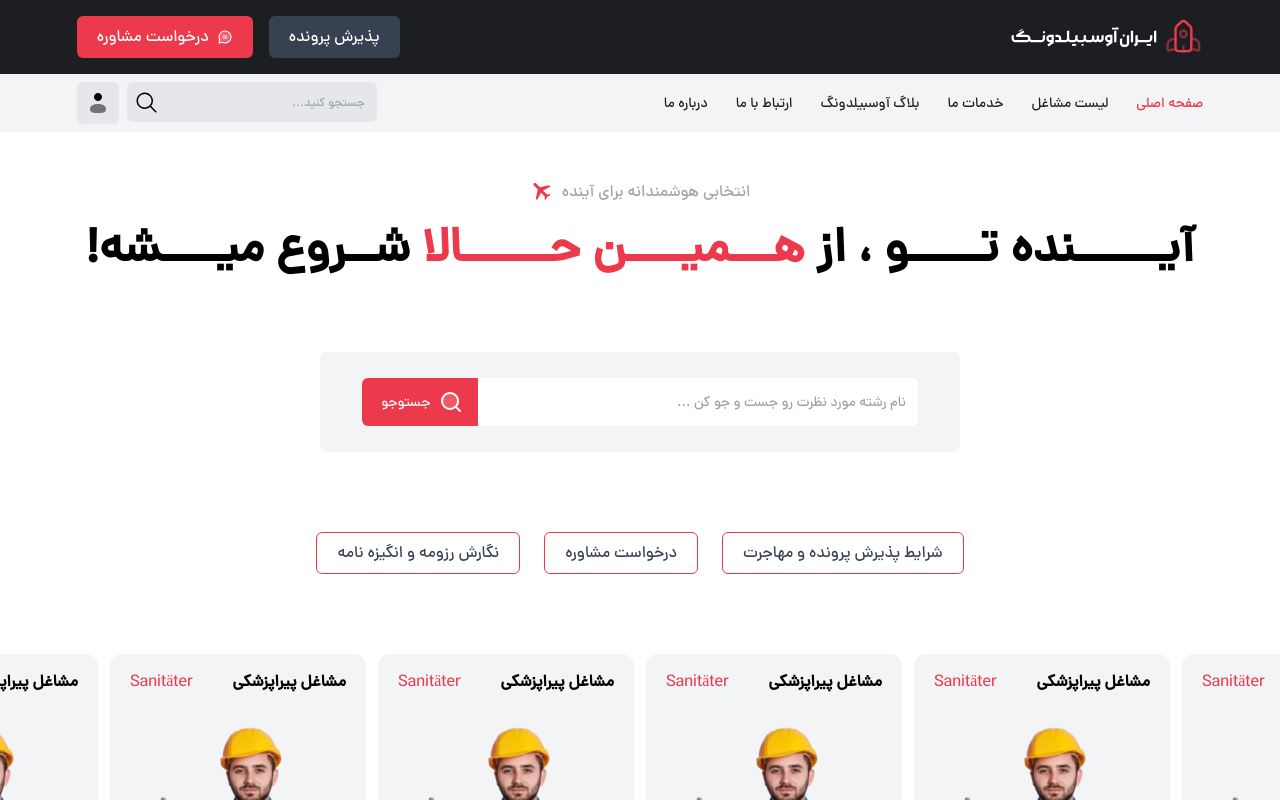
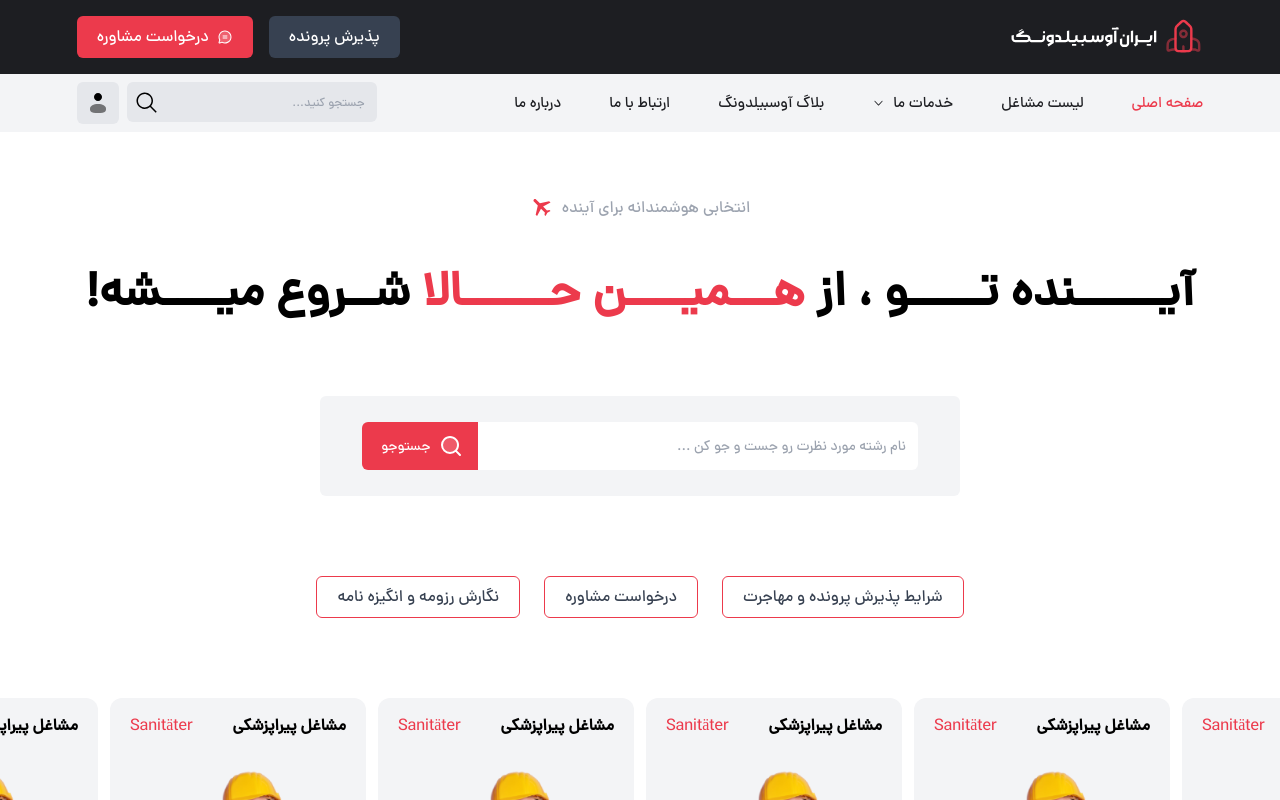
Before and after one commit to alimansoo/IranAusbildungFront, a React (Create React App) app: page / in a window 1280 px wide. Shown: the top 800 px of the page. Built offline with nearby package versions, Linux system fonts and the light colour scheme.

Commit message:
add sub navbar

```diff
--- a/src/components/auth/navbar.jsx
+++ b/src/components/auth/navbar.jsx
@@ -15,7 +15,15 @@ function Navbar() {
             <NavbarGenerator items={[
               {title:'صفحه اصلی', link:'/'},
               {title:'لیست مشاغل', link:'/jobsearch'},
-              {title:'خدمات ما', link:''},
+              {title:'خدمات ما', link:'',
+                subs : [
+                  {title:'پذیرش پرونده', link:'/'},
+                  {title:'نگارش رزومه و انگیزه نامه', link:'/'},
+                  {title:'بررسی رزومه و انگیزه نامه', link:'/'},
+                  {title:'مقایسه نمره', link:'/'},
+                  {title:'مقایسه آوسبیلدونگ ها', link:'/'},
+                ]
+              },
               {title: 'بلاگ آوسبیلدونگ', link:'/blog'},
               {title:'ارتباط با ما', link:'/contact_us'},
               {title:'درباره ما', link:'/about_us'}
--- a/src/components/auth/navbarGenarator.jsx
+++ b/src/components/auth/navbarGenarator.jsx
@@ -8,10 +8,42 @@ function NavbarGenerator({ items }) {
   const currentUrl = location.pathname;
 
   return (
-    <ul className='flex flex-row gap-7 text-dark'>
+    <ul className='flex flex-row gap-12 text-dark'>
       {
         items.map((value) => {
-          return <li className={`hover:text-primary-default text-sm hover:underline underline-offset-8 cursor-pointer ${currentUrl === value.link ? 'text-primary-default':''}`}><Link to={value.link}>{value.title}</Link></li>
+          return (
+          <li
+            className={`group inline-flex relative top-[100%] items-center gap-2 `}>
+              <Link to={value.link}>
+                <div className={`
+                  group-hover:text-primary-default
+                  text-[15px] hover:underline underline-offset-8 cursor-pointer
+                  ${currentUrl === value.link ? 'text-primary-default':''}
+                `}>
+                  {value.title}
+                </div>
+              </Link>
+              {
+                value.subs ? (
+                  <>
+                    <svg xmlns="http://www.w3.org/2000/svg" width="13" height="6" viewBox="0 0 13 6" fill="none">
+                      <path d="M6.49979 5.57149C6.44651 5.57218 6.39369 5.56109 6.34471 5.53895C6.29574 5.5168 6.2517 5.48409 6.21543 5.44292L2.55937 1.58578C2.39688 1.41435 2.39688 1.14863 2.55937 0.977204C2.72186 0.805776 2.97372 0.805776 3.13621 0.977204L6.50791 4.53435L9.87149 0.985776C10.034 0.814347 10.2858 0.814347 10.4483 0.985776C10.6108 1.1572 10.6108 1.42292 10.4483 1.59435L6.79227 5.45149C6.71103 5.5372 6.60541 5.58006 6.50791 5.58006L6.49979 5.57149Z" fill="#1D1E22"/>
+                    </svg>
+                    <ul className='hidden group-hover:block duration-1000 ease-in-out bg-white left-1/2 -translate-x-1/2 absolute border border-gray-200 rounded-xl top-[100%] w-max px-4 py-1 z-50'>
+                      {value.subs.map((value) => {
+                        return (
+                          <li className='border-b border-gray-100 last:border-b-0 py-3 text-[14px]'>
+                            <Link to={value.link}>
+                              {value.title}
+                            </Link>
+                          </li>)
+                      })}
+                    </ul>
+
+                  </>
+                ): ''
+              }
+          </li>)
         })
       }
     </ul>
--- a/src/pages/index.jsx
+++ b/src/pages/index.jsx
@@ -49,8 +49,8 @@ function Index() {
   return (
     <div className="text-primary">
       <Auth />
-      <div className='w-full flex flex-col items-center text-center pt-12'>
-        <div className='flex flex-row gap-2 w-max mb-5'>
+      <div className='w-full flex flex-col items-center text-center pt-16'>
+        <div className='flex flex-row gap-2 w-max mb-12'>
           <span className='text-gray-400'>انتخابی هوشمندانه برای آینده</span>
           <img src={mdi_flight} alt=''/>
         </div>
```
